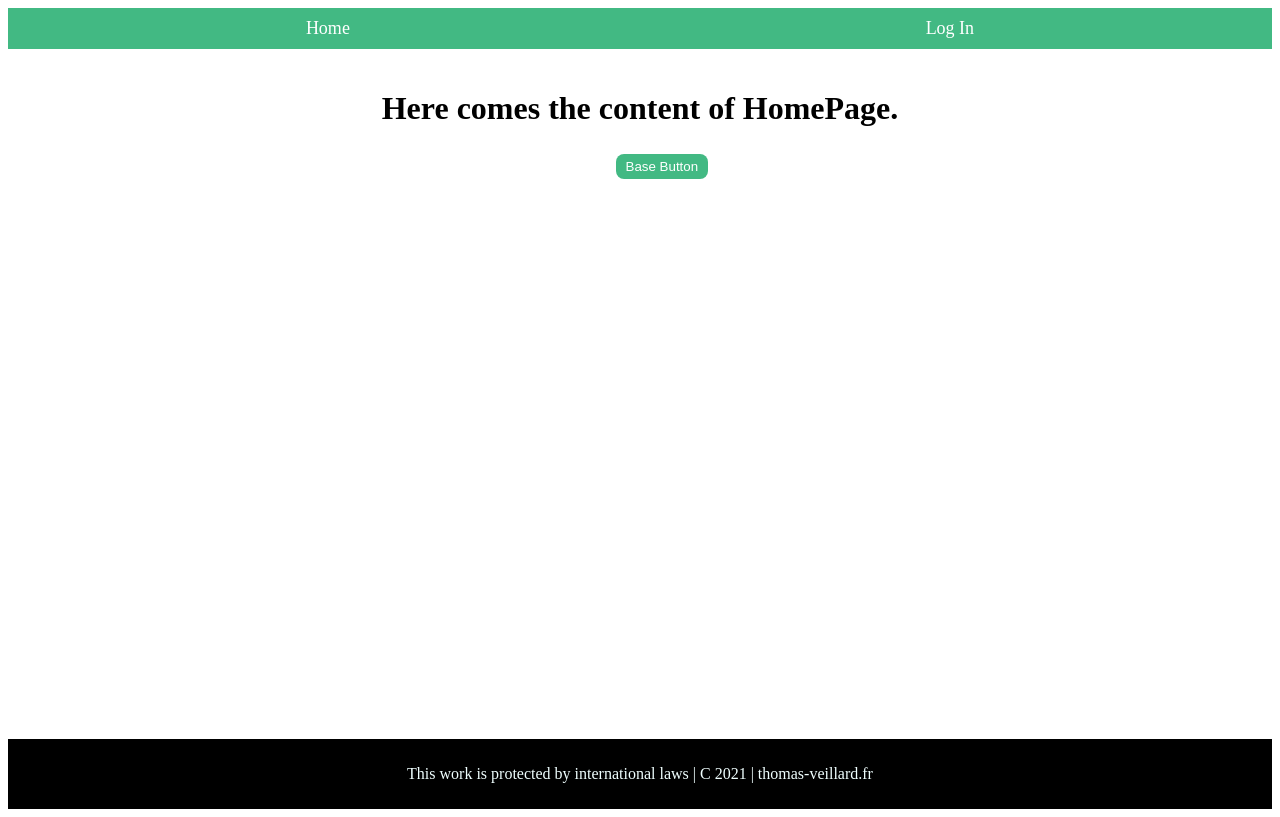
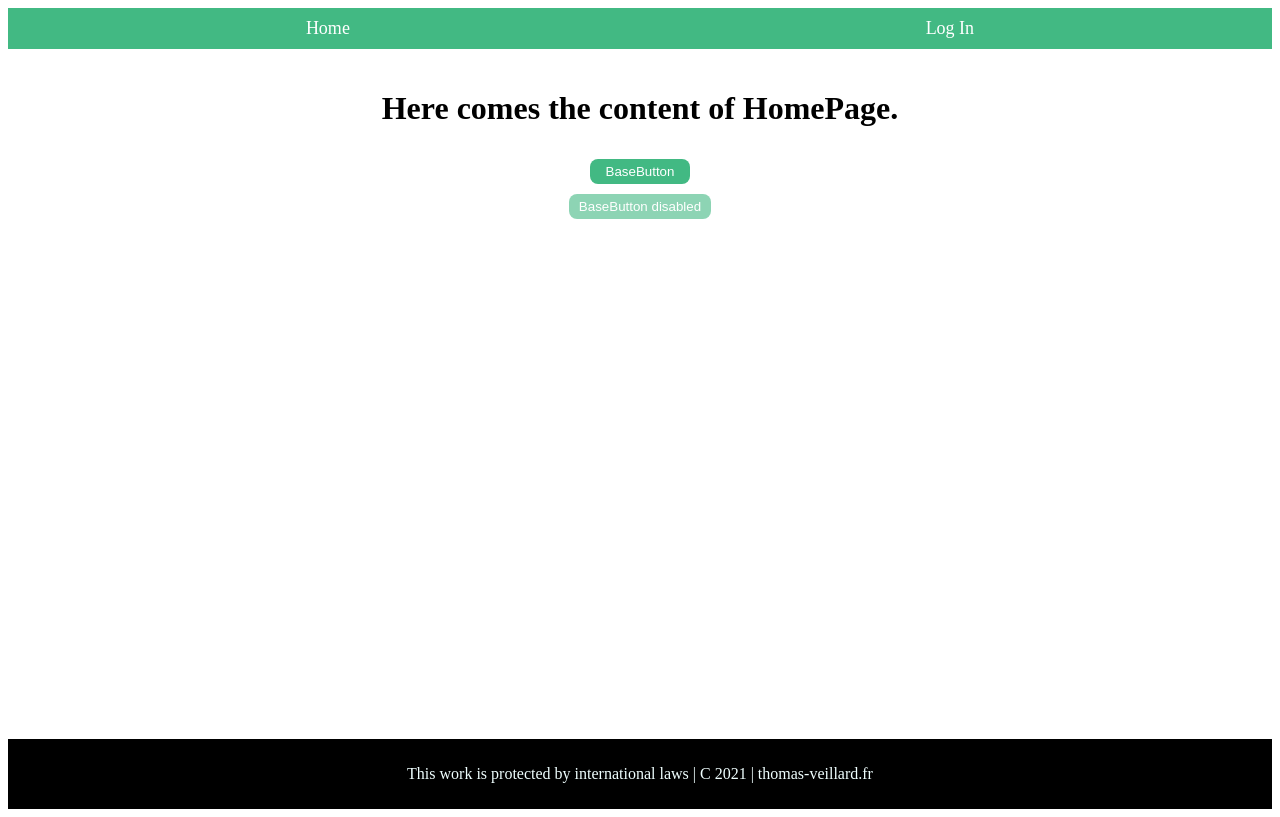
Before and after one commit to nicolaslahimasy/TP3-Interface, a Vue app in the folder vue-oauth-microsoft-graph/: page / in a window 1280 px wide. Built offline with nearby package versions, Linux system fonts and the light colour scheme.

Commit message:
Ex 7: Create BaseButton with primary color

```diff
--- a/vue-oauth-microsoft-graph/src/components/HomePage.vue
+++ b/vue-oauth-microsoft-graph/src/components/HomePage.vue
@@ -1,28 +1,57 @@
 <template>
   <div class="homepage-content">
     <h1>Here comes the content of HomePage.</h1>
-  </div>
+
 
   <button class="base-btn">
-    <slot /> Base Button <!-- slot outlet -->
+    <slot /> BaseButton <!-- slot outlet -->
   </button>
+  <button class="base-btn-disabled">
+    <slot /> BaseButton disabled <!-- slot outlet -->
+  </button>
+</div>
 </template>
 
 <style scoped>
 .homepage-content {
-  display: grid;
-  justify-items: center;
+  display: flex;
+  align-items: center;
+  flex-direction: column;
+  gap:10px;
 }
 .base-btn {
   color: #fff;
   background-color: #42b983;
   border :none;
   padding: 5px 10px;
-  margin: 5px;
-  margin-left:48%;
   border-radius: 8px;
   cursor: pointer;
   display: flex;
   justify-content: center;
+  width: 100px;
 }
+
+.base-btn:hover{
+  transform: scale(1.2);
+  transition: all 0.1s ease-in-out;
+  animation-duration: 2s;
+}
+.base-btn:focus{
+  background-color: brown;
+}
+.base-btn-disabled {
+  color: #fff;
+  background-color: #42b983;
+  border :none;
+  padding: 5px 10px;
+  border-radius: 8px;
+  cursor: disabled;
+  display: flex;
+  justify-content: center;
+}
+.base-btn-disabled{
+  opacity: 0.6;
+  cursor: not-allowed;
+}
+
 </style>
```
